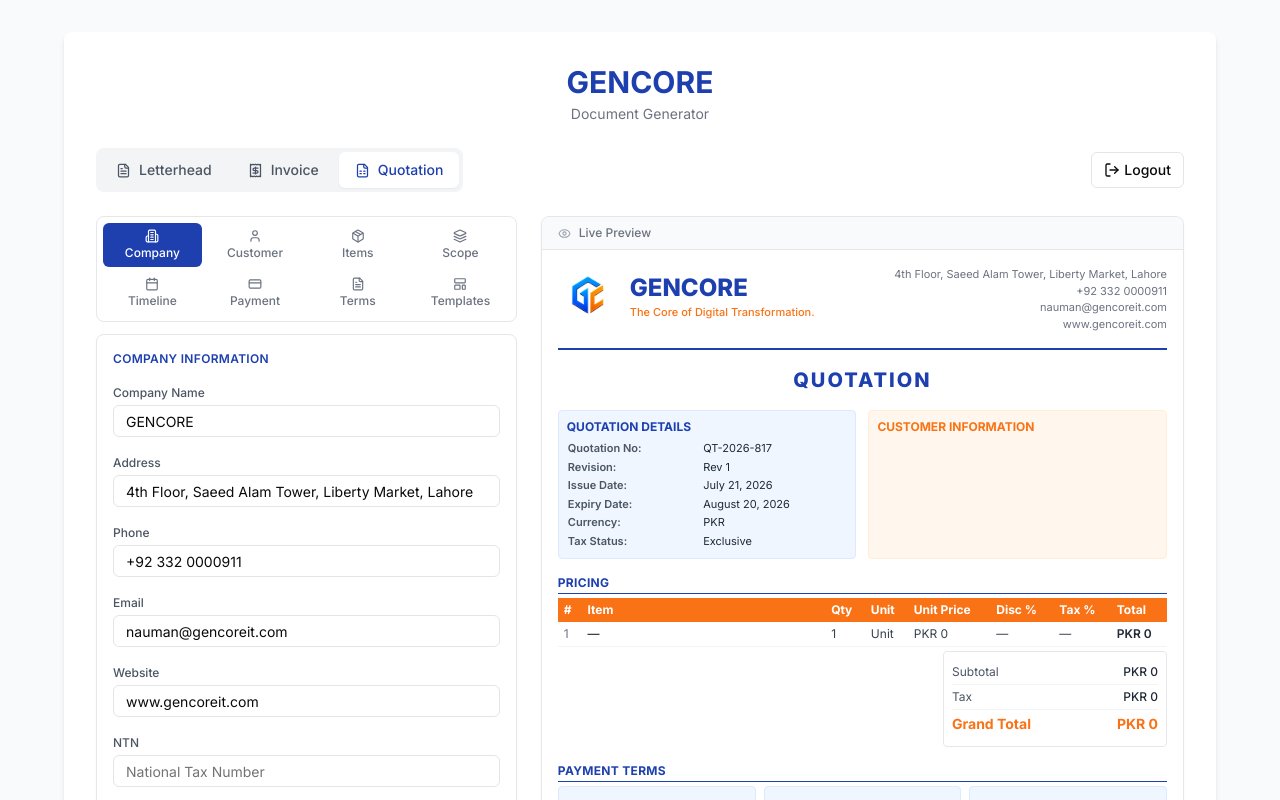
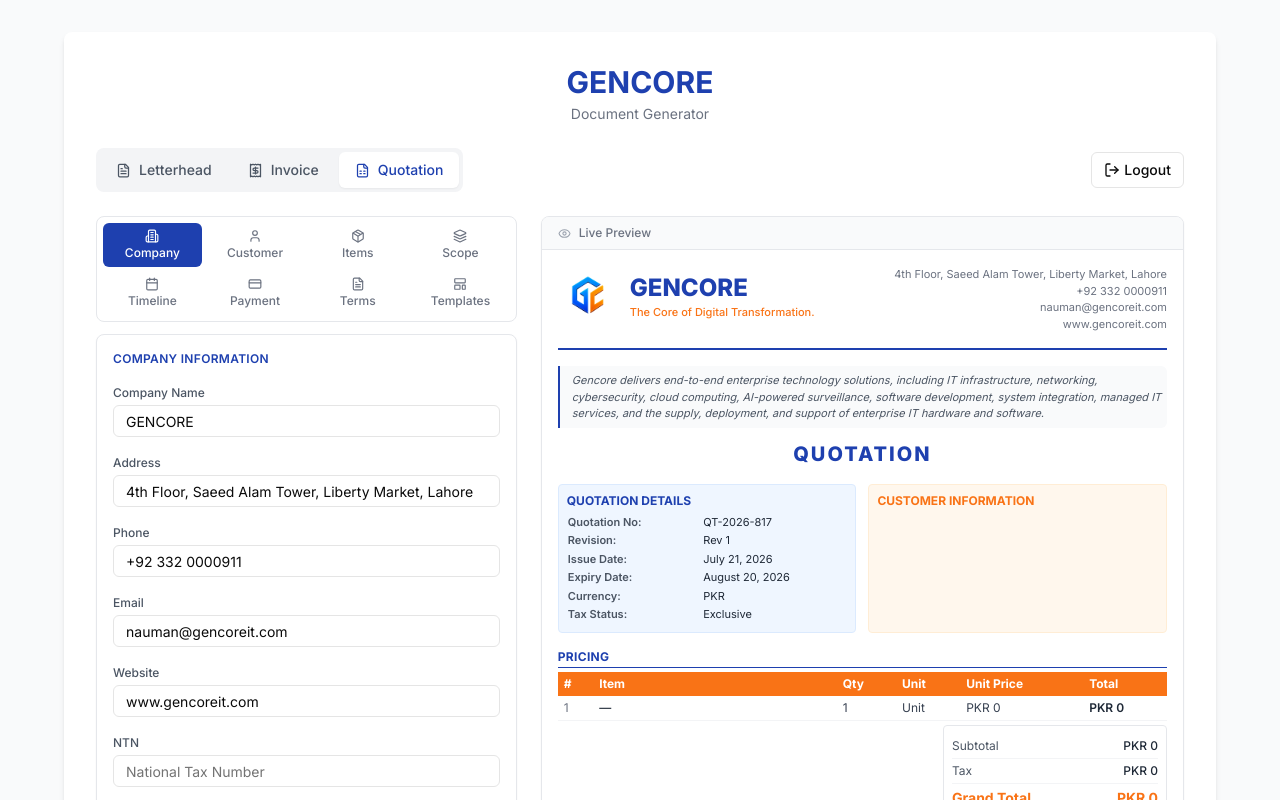
Before and after one commit to mnrnauman/Document-Manager, a Next.js app: page /quotation in a window 1280 px wide. Shown: the top 800 px of the page. Built offline with nearby package versions, Linux system fonts and the light colour scheme.

Commit message:
Quotation: hide blank Disc/Tax columns, add business description, add confidential footer line

```diff
--- a/components/quotation-editor.tsx
+++ b/components/quotation-editor.tsx
@@ -573,6 +573,13 @@ export default function QuotationEditor() {
           </div>
         </div>
 
+        {/* ── Business Description ── */}
+        {formData.companyInfo.description && (
+          <div className={`text-gray-600 italic border-l-2 border-[#1e40af] pl-3 bg-gray-50 py-1.5 rounded-r-md ${forPDF ? "mb-2" : "mb-3"}`} style={{ fontSize: forPDF ? "8px" : "11px" }}>
+            <p>{formData.companyInfo.description}</p>
+          </div>
+        )}
+
         {/* ── Document Title ── */}
         <div className={`text-center ${forPDF ? "mb-2" : "mb-4"}`}>
           <h2 className={`font-extrabold text-[#1e40af] tracking-widest uppercase ${forPDF ? "text-base" : "text-xl"}`}>Quotation</h2>
@@ -689,10 +696,15 @@ export default function QuotationEditor() {
         {/* ── Pricing Table ── */}
         <div className={forPDF ? "mb-2" : "mb-4"}>
           <p className={h3cls}>Pricing</p>
+          {(() => {
+            const hasDiscount = formData.items.some(it => it.discount > 0)
+            const hasTax = formData.items.some(it => it.taxRate > 0)
+            const headers = ["#", "Item", "Qty", "Unit", "Unit Price", ...(hasDiscount ? ["Disc %"] : []), ...(hasTax ? ["Tax %"] : []), "Total"]
+            return (
               <table className="w-full border-collapse">
                 <thead>
                   <tr className="bg-[#f97316] text-white">
-                {["#", "Item", "Qty", "Unit", "Unit Price", "Disc %", "Tax %", "Total"].map(h => (
+                    {headers.map(h => (
                       <th key={h} className={`text-left px-1.5 py-1 ${sm} ${h === "Item" ? "w-2/5" : ""}`}>{h}</th>
                     ))}
                   </tr>
@@ -708,13 +720,15 @@ export default function QuotationEditor() {
                       <td className={`px-1.5 py-1 text-gray-700 ${sm}`}>{item.quantity}</td>
                       <td className={`px-1.5 py-1 text-gray-700 ${sm}`}>{item.unit}</td>
                       <td className={`px-1.5 py-1 text-gray-700 ${sm}`}>{fmt(item.unitPrice)}</td>
-                  <td className={`px-1.5 py-1 text-gray-700 ${sm}`}>{item.discount > 0 ? `${item.discount}%` : "—"}</td>
-                  <td className={`px-1.5 py-1 text-gray-700 ${sm}`}>{item.taxRate > 0 ? `${item.taxRate}%` : "—"}</td>
+                      {hasDiscount && <td className={`px-1.5 py-1 text-gray-700 ${sm}`}>{item.discount > 0 ? `${item.discount}%` : "—"}</td>}
+                      {hasTax && <td className={`px-1.5 py-1 text-gray-700 ${sm}`}>{item.taxRate > 0 ? `${item.taxRate}%` : "—"}</td>}
                       <td className={`px-1.5 py-1 font-semibold text-gray-800 ${sm}`}>{fmt(itemLineTotal(item))}</td>
                     </tr>
                   ))}
                 </tbody>
               </table>
+            )
+          })()}
           {/* Totals */}
           <div className="flex justify-end mt-1">
             <div className={`border border-gray-200 rounded ${forPDF ? "w-48 p-1" : "w-56 p-2"}`}>
@@ -864,6 +878,9 @@ export default function QuotationEditor() {
             {[formData.companyInfo.phone, formData.companyInfo.email, formData.companyInfo.website].filter(Boolean).join(" | ")}
           </p>
           {formData.companyInfo.ntn && <p className={`text-gray-400 ${sm}`}>NTN: {formData.companyInfo.ntn}{formData.companyInfo.strn ? ` | STRN: ${formData.companyInfo.strn}` : ""}</p>}
+          <p className={`text-gray-400 italic mt-1 ${sm}`}>
+            Confidential – This quotation contains confidential commercial information intended solely for the recipient.
+          </p>
         </div>
       </div>
     )
```
Lines whose indentation alone changed are shown as unchanged.
